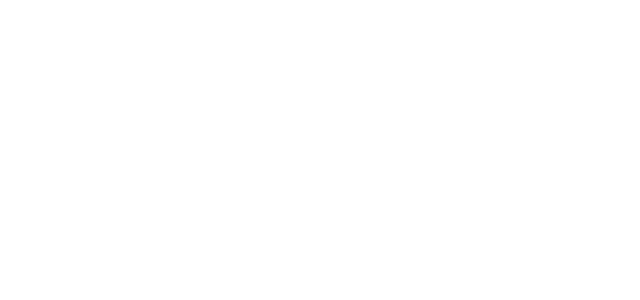
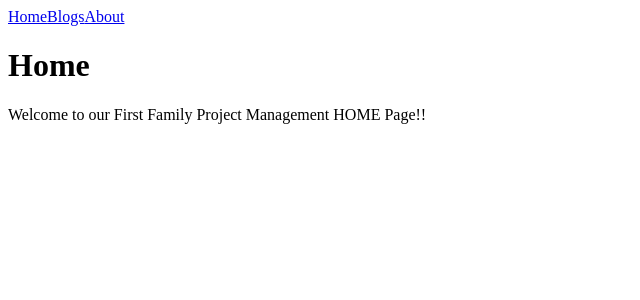
Before and after one commit to krenee411/220-Capstone, a React (Create React App) app in the folder client/: page / in a window 1280 px wide. Shown: the top 300 px of the page, without its empty margins (0-640 px from the left). Built offline with nearby package versions, Linux system fonts and the light colour scheme.

Commit message:
setup react-router-dom & Routes to Landing, Blog, & About Components

```diff
--- a/client/package.json
+++ b/client/package.json
@@ -8,6 +8,7 @@
     "@testing-library/user-event": "^13.5.0",
     "react": "^18.2.0",
     "react-dom": "^18.2.0",
+    "react-router-dom": "^6.4.3",
     "react-scripts": "^5.0.1",
     "web-vitals": "^2.1.4"
   },
@@ -37,7 +38,6 @@
   },
   "description": "This project was bootstrapped with [Create React App](https://github.com/facebook/create-react-app).",
   "main": "index.js",
-  "devDependencies": {},
   "keywords": [],
   "author": "",
   "license": "ISC"
--- /dev/null
+++ b/client/src/About/About.js
@@ -0,0 +1,10 @@
+import React from 'react'
+
+export default function About(){
+  return (
+    <div>
+    <h1>About</h1>
+    <p>This is what we're all ABOUT!!</p>
+</div>
+  )
+}
--- a/client/src/App.js
+++ b/client/src/App.js
@@ -1,8 +1,39 @@
 import './App.css';
+import {createContext} from 'react'
+import { BrowserRouter, Route, Routes, Link} from 'react-router-dom'
+import Landing from './Landing/Landing.js';
+import About from './About/About';
+import Blog from './Blog/Blog';
 
+const UserContext = createContext()
 function App() {
+
   return (
     <div>
+
+       <BrowserRouter>
+        <UserContext.Provider value={{}}>
+          <Link to="/">Home</Link>
+
+          <Link to="/blog">Blogs</Link>
+
+          <Link to="/about">About</Link>
+
+          <Routes>
+
+            <Route element={<Landing/>} exact path='/'></Route>
+
+            <Route element={<About/>} exact path='/about'></Route>
+
+            <Route element={<Blog/>} exact path='/blog'></Route>
+
+          </Routes>
+
+        </UserContext.Provider>
+
+
+
+       </BrowserRouter>
 
     </div>
   );
--- /dev/null
+++ b/client/src/Blog/Blog.js
@@ -0,0 +1,11 @@
+import React from 'react'
+
+export default function Blog() {
+  return (
+    <div>
+        <h1>Blog</h1>
+        <p>Welcome to the Pensacoola BLOG page!!!</p>
+
+        </div>
+  )
+}
--- /dev/null
+++ b/client/src/Landing/Landing.js
@@ -0,0 +1,11 @@
+import React from 'react'
+
+function Landing() {
+  return (
+    <div><h1>Home</h1>
+        <p>Welcome to our First Family Project Management HOME Page!!</p>
+</div>
+  )
+}
+
+export default Landing
```
Also changed, not shown: 1 other file (tests, documents, lock files or other folders).
